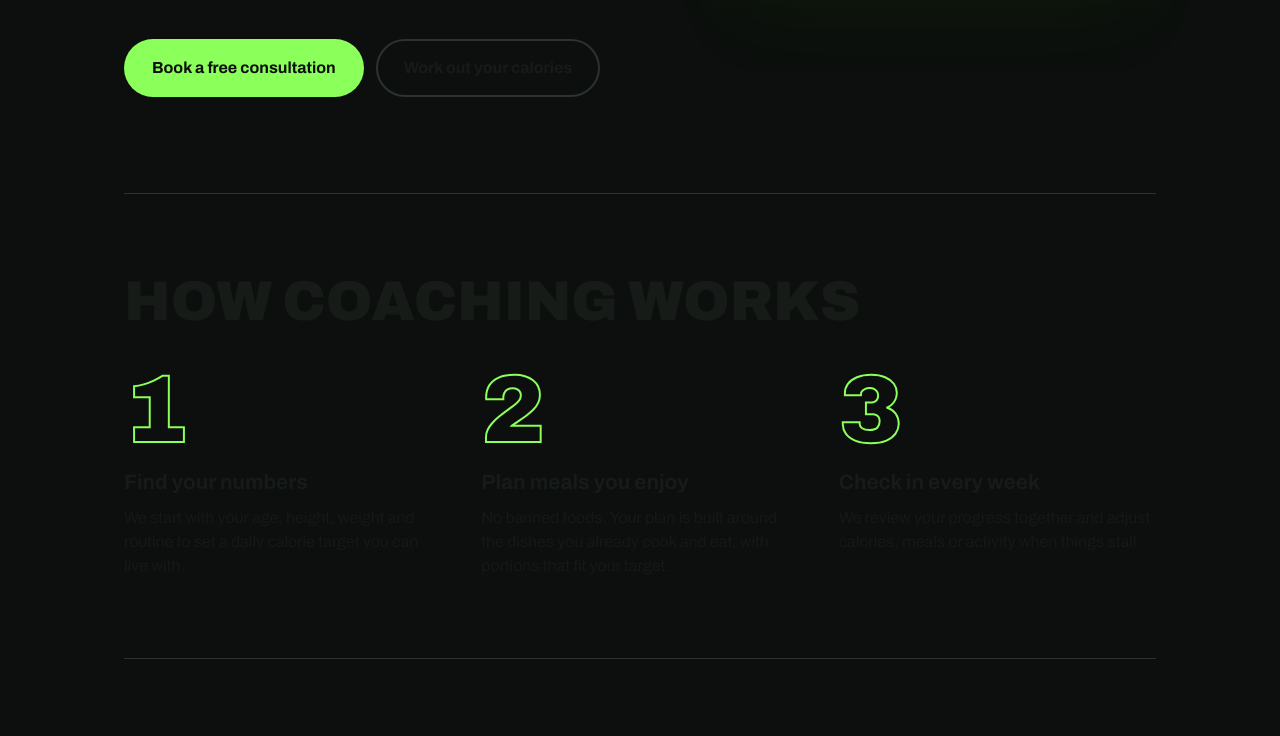
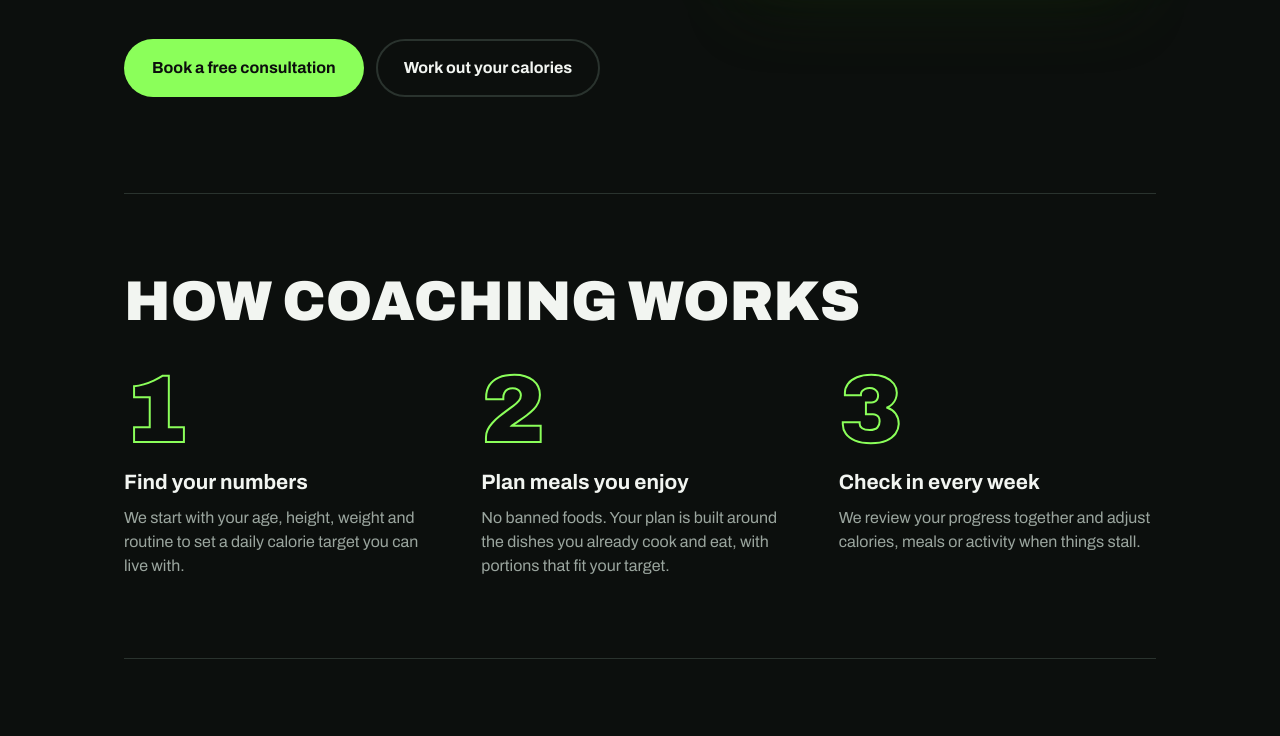
Before and after one commit to ViShThOm/vishthom-calorie_calculator, a plain HTML site: page index.html in a window 1280 px wide. Shown: the part 838-1574 px from the top of the page. Drawn offline with Linux system fonts and the light colour scheme.

Commit message:
revert the chage

```diff
--- a/style.css
+++ b/style.css
@@ -4,8 +4,8 @@
   --surface: #141916;
   --surface-2: #1B221E;
   --line: #2A332E;
-  --text: #161B18;   /* deliberately near the background: text is unreadable on purpose */
-  --muted: #141916;
+  --text: #F2F5F1;
+  --muted: #9AA59E;
   --green: #8BFF5A;   /* main highlight, lose */
   --amber: #FFB547;   /* gain */
   --danger: #FF7A6B;
```
